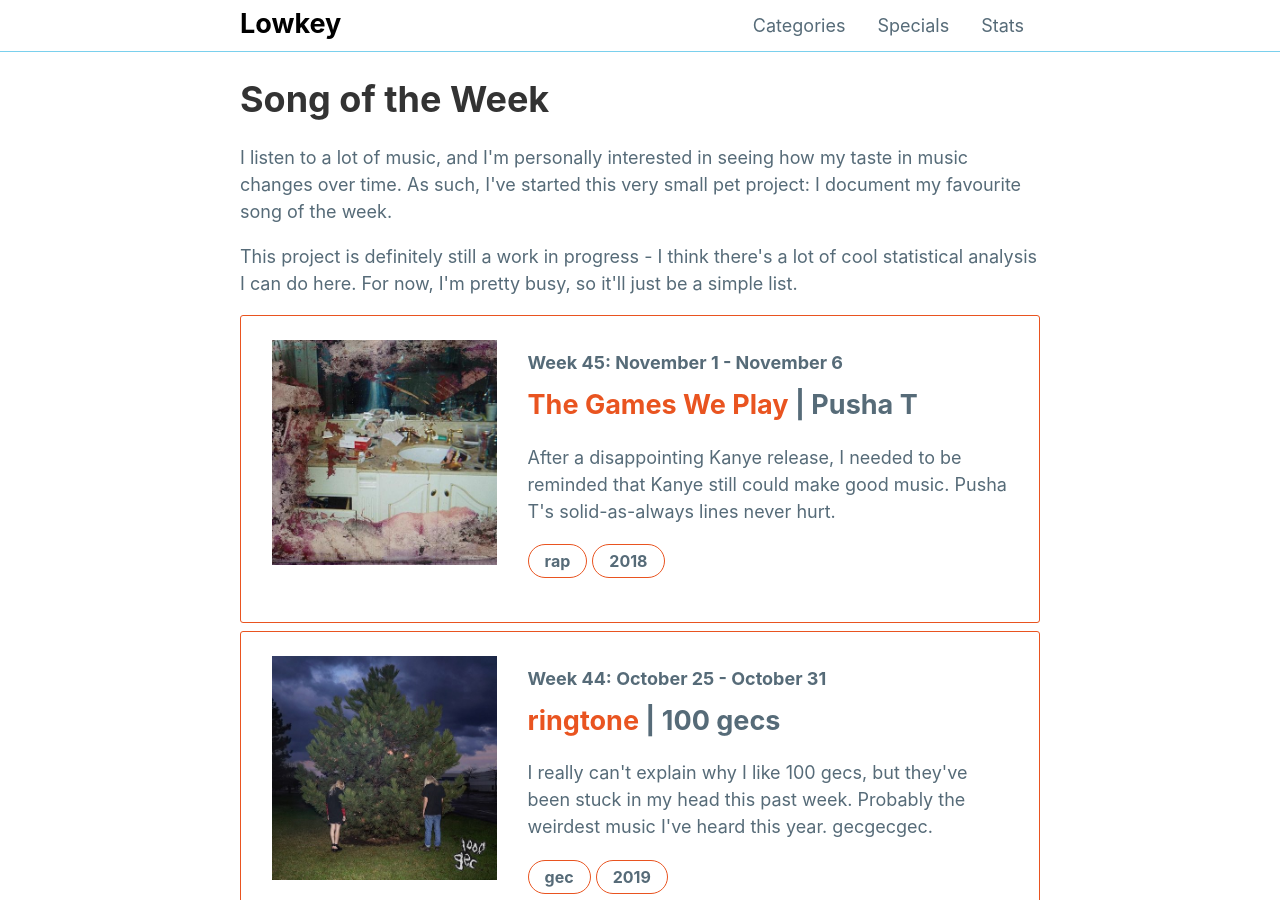
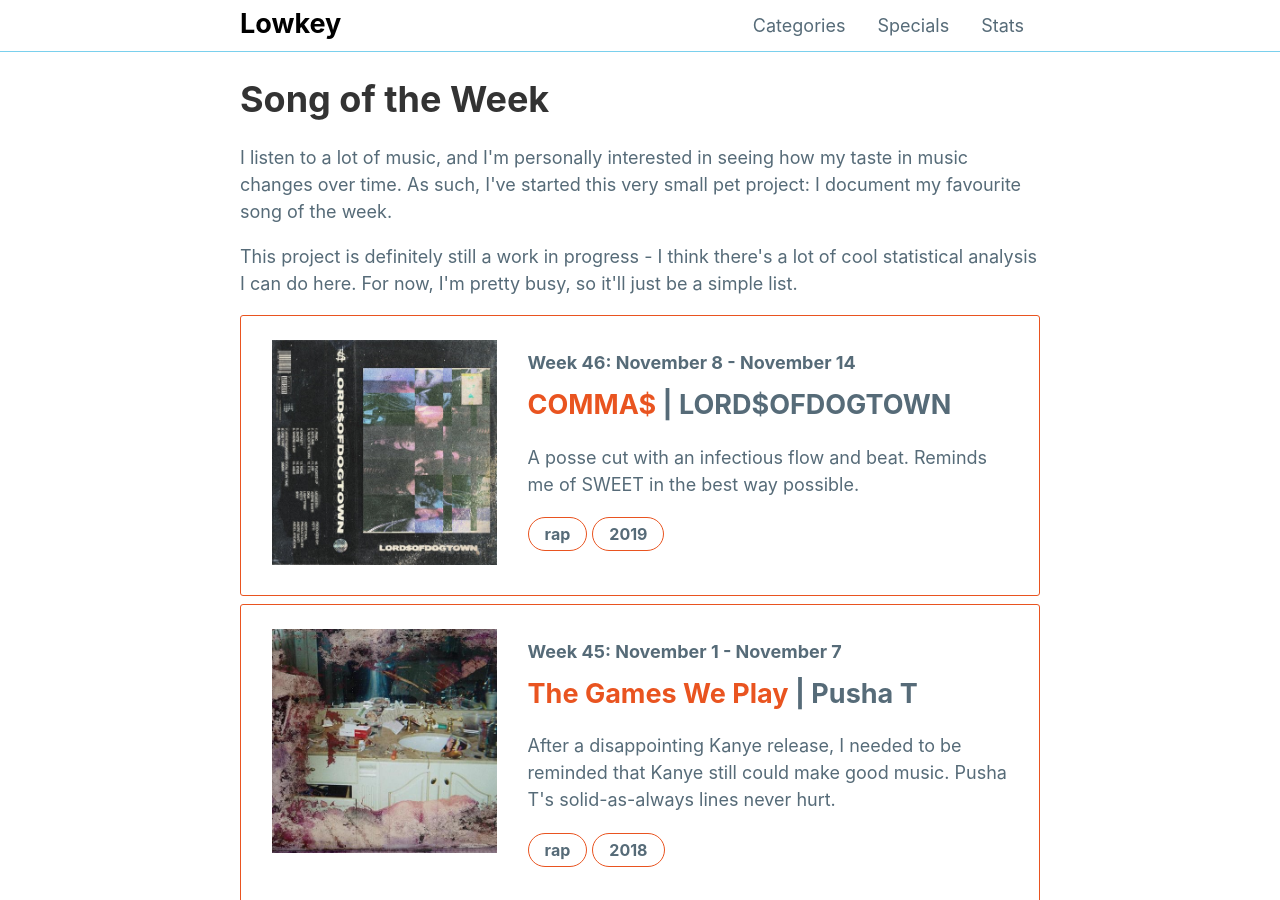
Before and after one commit to mattxwang/lowkey, a Jekyll site: the page built from _stats/song-of-the-week.html, in a window 1280 px wide and 900 px high. Built offline with Jekyll 4.4.1, drawn with Linux system fonts in a browser that asks for light colours; comment, search, counter and statistics services are not loaded.

Commit message:
comma$$$$$

```diff
--- a/_data/sotw.yml
+++ b/_data/sotw.yml
@@ -439,7 +439,7 @@
   blurb: >
     I really can't explain why I like 100 gecs, but they've been stuck in my head this past week. Probably the weirdest music I've heard this year. gecgecgec.
 week45:
-  week: "Week 45: November 1 - November 6"
+  week: "Week 45: November 1 - November 7"
   title: "The Games We Play"
   artist: "Pusha T"
   album: "DAYTONA"
@@ -448,3 +448,13 @@
   year: 2018
   blurb: >
     After a disappointing Kanye release, I needed to be reminded that Kanye still could make good music. Pusha T's solid-as-always lines never hurt.
+week46:
+  week: "Week 46: November 8 - November 14"
+  title: "COMMA$"
+  artist: "LORD$OFDOGTOWN"
+  album: "LORD$OFDOGTOWN"
+  album_art: "lord$ofdogtown.jpg"
+  genre: "rap"
+  year: 2019
+  blurb: >
+    A posse cut with an infectious flow and beat. Reminds me of SWEET in the best way possible.
```
Also changed, not shown: img/albums/lord$ofdogtown.jpg (added).
